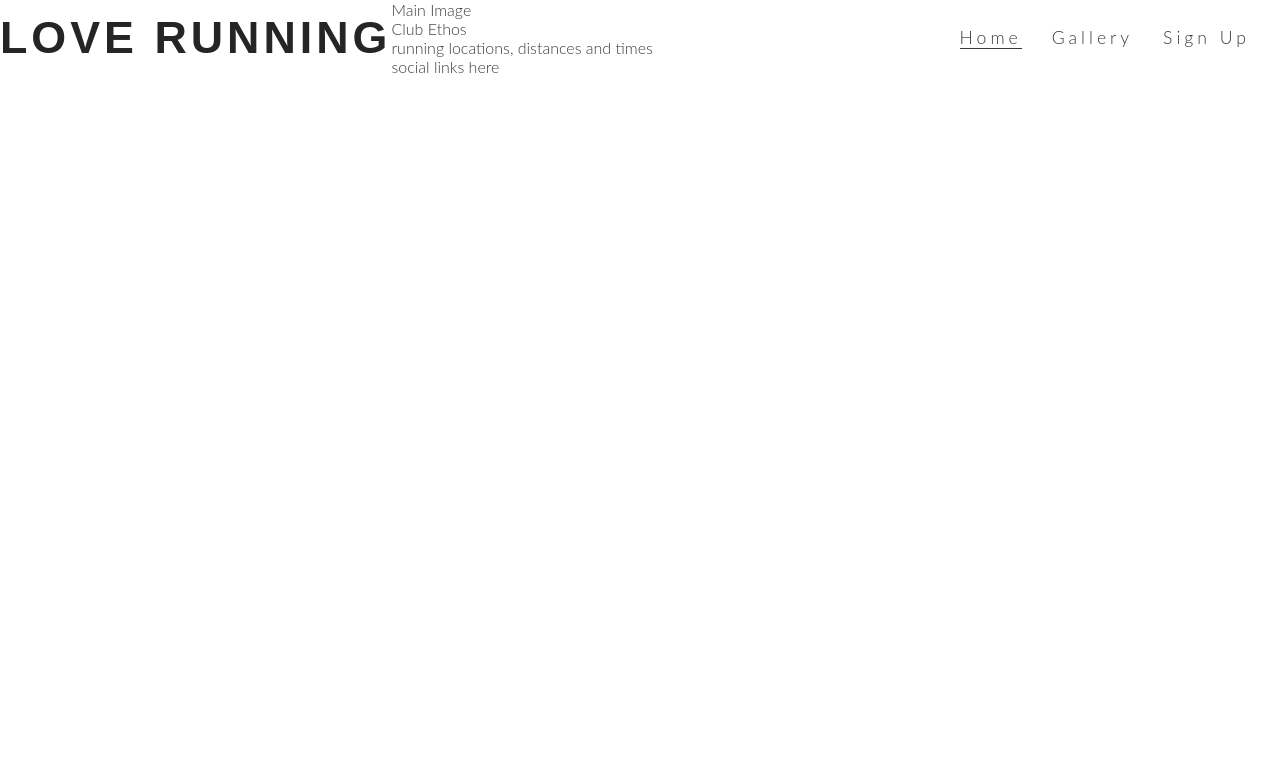
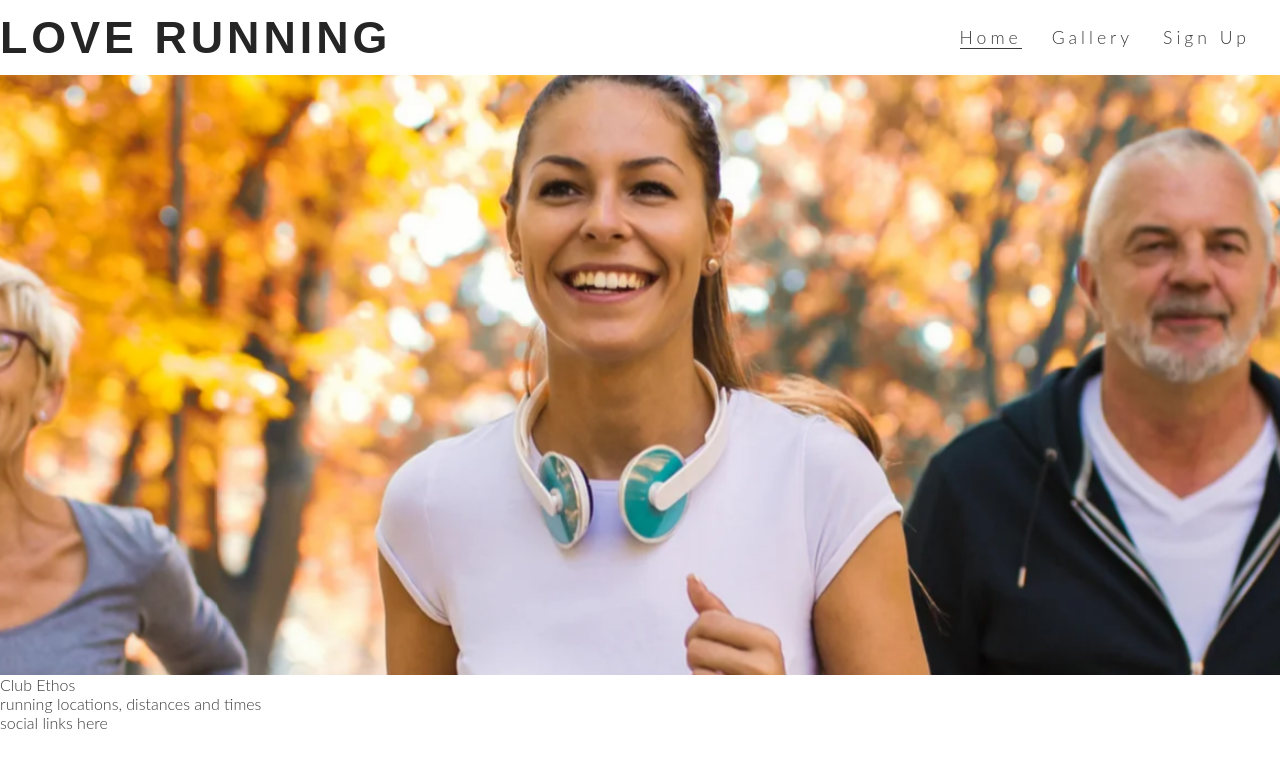
Before and after one commit to MaksimB96/love-running, a plain HTML site: page index.html in a window 1280 px wide. Drawn offline with Linux system fonts and the light colour scheme.

Commit message:
Add hero image and animation for zoom

```diff
--- a/assetts/css/style.css
+++ b/assetts/css/style.css
@@ -4,7 +4,7 @@
     border: none;
 }
 
-body{
+body {
    font-family: 'Lato', sans-serif;
    font-weight: 300;
    color: #3a3a3a
@@ -12,7 +12,7 @@ body{
 
 /* headings and logo */
 
-h1, h2{
+h1, h2 {
     font-family: 'Oswald' , sans-serif;
     text-transform: uppercase;
     letter-spacing: 4px;
@@ -20,37 +20,70 @@ h1, h2{
 
 }
 
-#logo{
+#logo {
     float: left;
     font-size: 280%;
 }
 
 /* navigation links */
 
-#menu{
+#menu {
     font-size: 110%;
     letter-spacing: 4px;
 }
 
-#menu, #logo{
+#menu, #logo {
     line-height: 75px;
 }
 
-#menu li{
+#menu li {
     float: right;
     list-style-type: none;
     margin-right: 30px;
 }
 
-#menu a{
+#menu a {
     text-decoration: none;
     color: inherit;
 }
 
-#menu a:hover{
+#menu a:hover {
     border: 1px solid #3a3a3a;
 }
 
 .active{
     border-bottom: 1px solid #3a3a3a;
 }
+
+/* hero image */
+
+#hero-outer {
+    height: 600px;
+    width: 100%;
+    overflow: hidden;
+}
+
+#hero-image {
+    height: 600px;
+    width: 100%;
+    background: url('../images/hero-image.webp') no-repeat center center;
+
+    /* animates zoom effext on loading page */
+    animation-name: hero-zoom;
+    animation-fill-mode: forwards;
+    animation-duration: 5s;
+}
+
+
+
+
+/* creates the level of zoom for hero image */
+
+@keyframes hero-zoom {
+    from{
+        transform: scale(1);
+    }
+    to{
+        transform: scale(1.1);
+    }
+}
--- a/index.html
+++ b/index.html
@@ -28,8 +28,9 @@
             </ul>
         </nav>
     </header>
-    <section>
-        Main Image
+    <section id="hero-outer">
+        <div id="hero-image">
+        </div>
     </section>
     <section>
         Club Ethos
```
Also changed, not shown: assetts/images/hero-image.webp (added).
